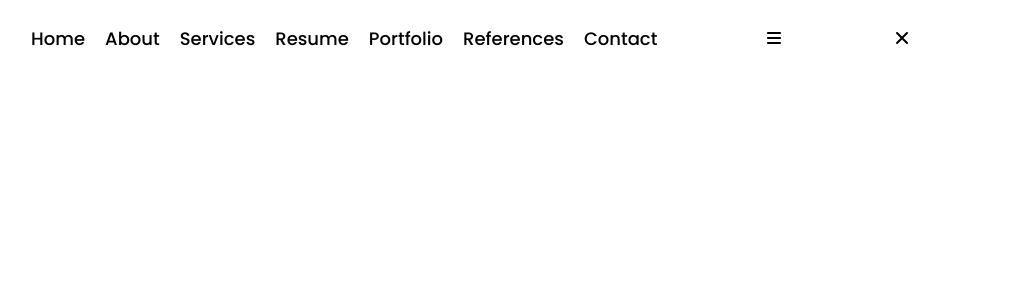
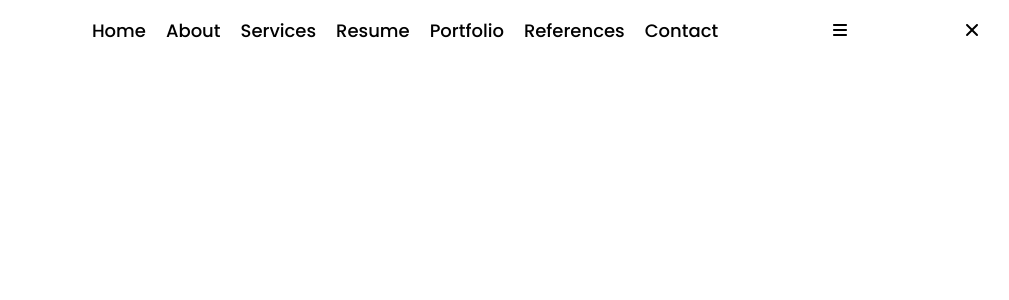
Before and after one commit to IsaiasSantanaDosSantos/ts-webpage-portifolio, a React (Vite) app: page / in a window 1280 px wide. Shown: the top 300 px of the page, without its empty margins (234-1243 px from the left). Built offline with nearby package versions, Linux system fonts and the light colour scheme.

Commit message:
style: adjust the navbar style

```diff
--- a/index.html
+++ b/index.html
@@ -97,6 +97,13 @@
         navigator.serviceWorker.register('pwabuilder-sw.js');
       }
     </script>
+    <style>
+      html * {
+        margin: 0;
+        padding: 0;
+        box-sizing: border-box;
+      }
+    </style>
   </head>
   <body>
     <div id="root"></div>
--- a/src/components/NavBar/navBar.styles.ts
+++ b/src/components/NavBar/navBar.styles.ts
@@ -2,15 +2,18 @@ import styled from 'styled-components';
 import { globalColor } from '../../style/theme';
 
 export const Nav = styled.nav`
-  max-width: ${globalColor.maxWidth};
-  width: ${globalColor.minWidth};
+  width: 100%;
+  padding: 15px 0;
   margin: 0 auto;
+  display: flex;
+  justify-content: center;
 `;
 
 // color: ${({ theme }) => theme.text};
 export const Container = styled.div`
-  width: 100%;
-  padding: 15px 0;
+  max-width: ${globalColor.maxWidth};
+  width: ${globalColor.minWidth};
+  margin: auto;
   display: flex;
   justify-content: space-between;
   align-items: center;
--- a/src/main.tsx
+++ b/src/main.tsx
@@ -1,5 +1,6 @@
 import { StrictMode } from 'react';
 import { createRoot } from 'react-dom/client';
+
 import App from './App';
 import * as S from './main.style';
 
--- a/src/style/GlobalStyles.ts
+++ b/src/style/GlobalStyles.ts
@@ -5,8 +5,6 @@ const GlobalStyles = createGlobalStyle`
   *, *::before, *::after {
     box-sizing: border-box;
   }
-
-
 
   html, body, #root {
     height: 100%;
```
Also changed, not shown: src/Main/App.style.ts (deleted).
